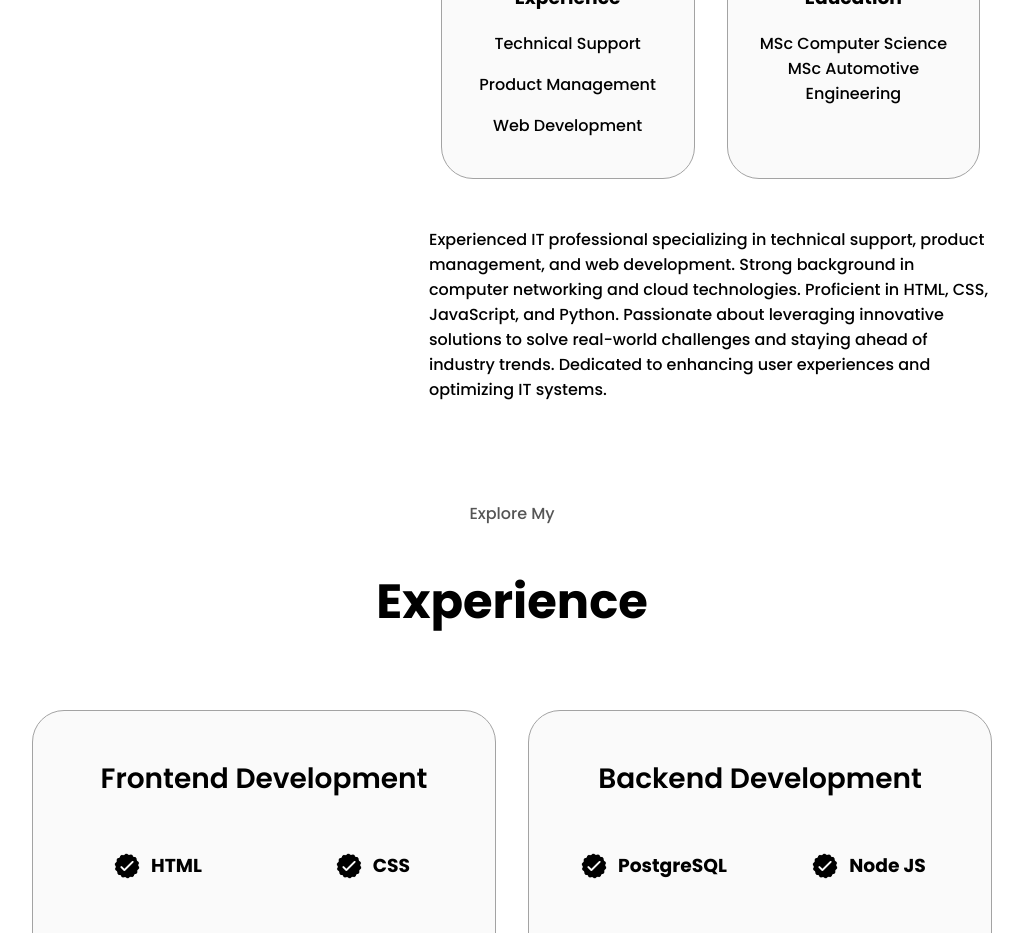
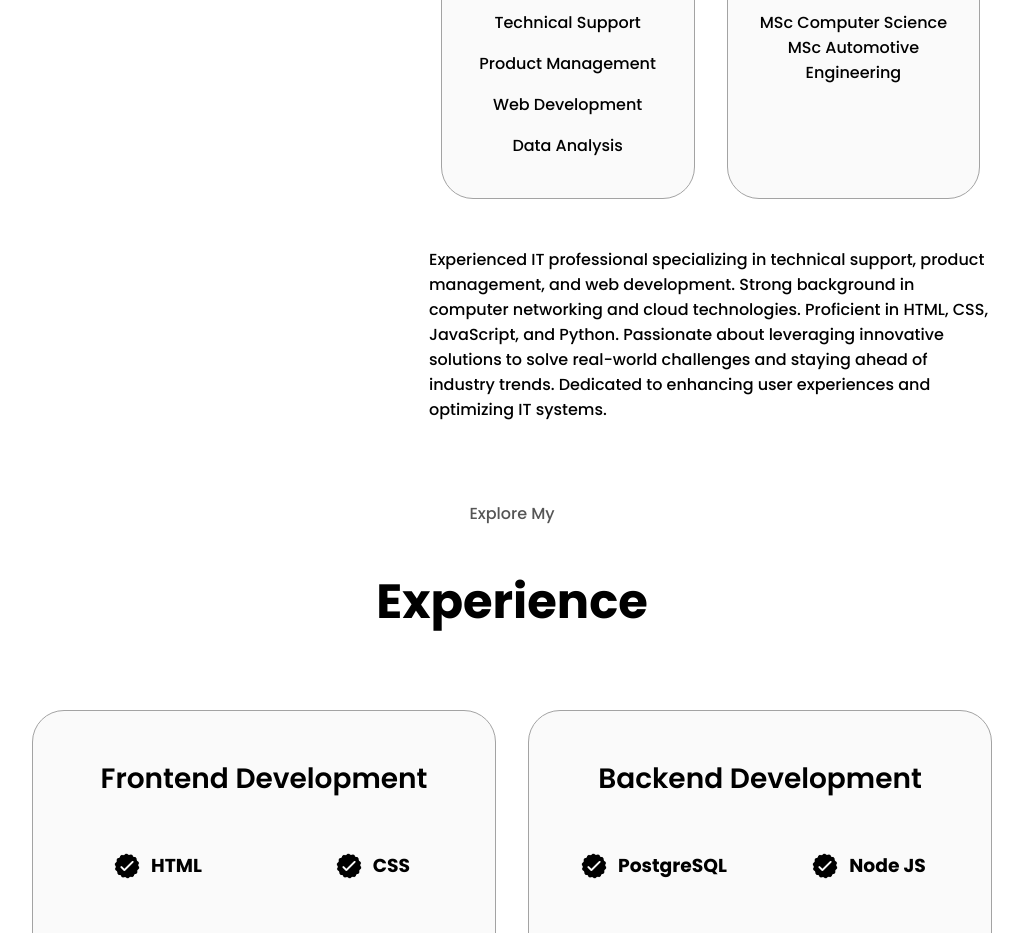
Before and after one commit to Sennan-Li/portfolio, a React (Create React App) app: page / in a window 1280 px wide. Shown: the part 1080-2013 px from the top of the page, without its empty margins (128-1151 px from the left). Built offline with nearby package versions, Linux system fonts and the light colour scheme.

Commit message:
Updated some info

```diff
--- a/public/index.html
+++ b/public/index.html
@@ -2,7 +2,7 @@
 <html lang="en">
   <head>
     <meta charset="utf-8" />
-    <link rel="icon" href="%PUBLIC_URL%/favicon.ico" />
+    <link rel="icon" href="My logo- Microsoft color.png" />
     <meta name="viewport" content="width=device-width, initial-scale=1" />
     <meta name="theme-color" content="#000000" />
     <meta
--- a/src/components/main/about.jsx
+++ b/src/components/main/about.jsx
@@ -22,6 +22,7 @@ const About = ({theme}) => {
                   <p>Technical Support</p>
                   <p>Product Management</p>
                   <p>Web Development</p>
+                  <p>Data Analysis</p>
                 </div>
                 <div className="grid-item-container">
                   <img src={theme=="light"?educationDark:educationLight} alt="Education icon" className="icon" />
```
Also changed, not shown: public/My logo- Microsoft color.png (added).
